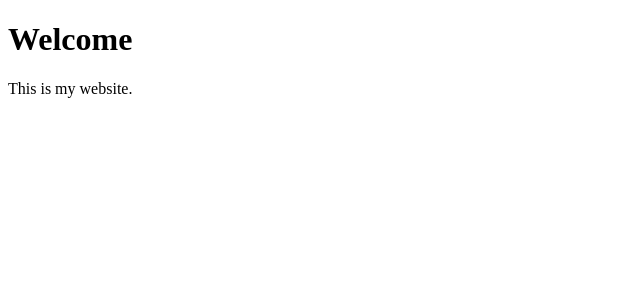
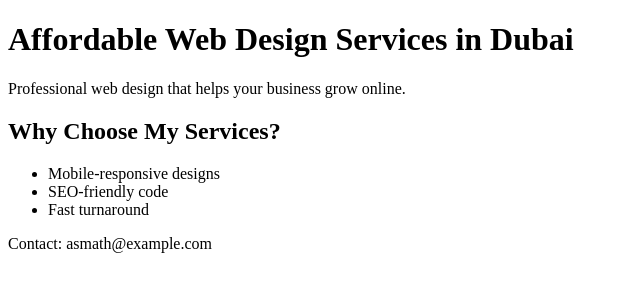
Before and after one commit to Shaurya-regent/test1, a plain HTML site: page index.html in a window 1280 px wide. Shown: the whole page, without its empty margins (0-640 px from the left). Drawn offline with Linux system fonts and the light colour scheme.

Commit message:
Add files via upload

```diff
--- a/index.html
+++ b/index.html
@@ -1,11 +1,30 @@
-
 <!DOCTYPE html>
-<html>
+<html lang="en">
 <head>
-  <title>My Website</title>
+  <title>Affordable Web Design Services in Dubai | My Portfolio</title>
+  <meta name="description" content="Explore my professional and affordable web design services in Dubai. Specializing in responsive websites for small businesses.">
+  <meta name="keywords" content="web design Dubai, affordable web design, responsive websites, web developer portfolio">
+  <meta name="author" content="Asmath Fahima Famnaz">
+  <meta name="robots" content="index, follow">
+  <meta charset="UTF-8">
 </head>
 <body>
-  <h1>Welcome</h1>
-  <p>This is my website.</p>
+  <header>
+    <h1>Affordable Web Design Services in Dubai</h1>
+    <p>Professional web design that helps your business grow online.</p>
+  </header>
+
+  <section>
+    <h2>Why Choose My Services?</h2>
+    <ul>
+      <li>Mobile-responsive designs</li>
+      <li>SEO-friendly code</li>
+      <li>Fast turnaround</li>
+    </ul>
+  </section>
+
+  <footer>
+    <p>Contact: asmath@example.com</p>
+  </footer>
 </body>
 </html>
```
